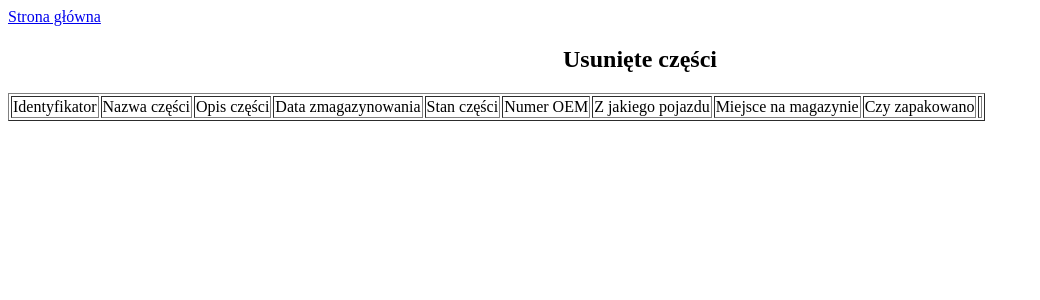
After one commit to korerta/magazyn_czesci, a Flask app: page /basket in a window 1280 px wide. The commit adds this page. Shown: the top 300 px of the page, without its empty margins (0-1040 px from the left). Run offline with Flask 3, Linux system fonts and the light colour scheme; data that the repository does not hold is empty.

Commit message:
Dodano kosz. Dodano funkcję przywracania części z kosza.

```diff
--- a/database.py
+++ b/database.py
@@ -99,8 +99,9 @@ def add_part(name_part: str, desc_part: str, condition_part: str, oem_part: str,
         return False
 
 # Zwrócenie wszystkich części
-def return_parts() -> dict:
+def return_parts(deleted: bool) -> dict:
     """
+    :param deleted: Bool zwrócić dostępne czy usunięte True - Usunięte, False - Dostępne
     Zwrócenie wszystkich części
     :return: Zwraca dict z częściami
     """
@@ -113,7 +114,11 @@ def return_parts() -> dict:
         try:
             cursor = res_conn['cursor']
 
-            cursor.execute("SELECT * FROM parts")
+            if deleted:
+                cursor.execute("SELECT * FROM parts WHERE deleted=1")
+            else:
+                cursor.execute("SELECT * FROM parts WHERE deleted=0")
+
             data_return['result'] = cursor.fetchall()
             data_return['status'] = True
 
@@ -171,4 +176,47 @@ def return_part(id_part: int) -> dict:
 
     return data_return
 
+# Dodanie części z kosza do magazynu
+def return_part_back(id_part: int) -> bool:
+    """
+    Dodanie części do magazynu
+    :param id_part: Identyfikator części
+    :return: Zwraca bool czy się udało
+    """
+
+    data_conn_cursor = conn_cursor()  # Połączenie z bazą danych
+
+    # Jeśli nie zwróciło żadnego błędu
+    if data_conn_cursor['status']:
+        cursor = data_conn_cursor['cursor']
+        conn = data_conn_cursor['conn']
+
+        try:
+            query = "UPDATE parts SET deleted= 0 WHERE id= ?"
+            cursor.execute(query, (id_part,))
+            conn.commit()
+            return True
+
+        except Exception as error:
+            try:
+                conn.rollback()
+            except Exception:
+                pass
+            print('Błąd podczas zwracania rezultatu w return_part_back, błąd:', error)
+            return False
+
+        finally:
+            try:
+                cursor.close()
+            except Exception:
+                pass
+
+            close_connection(conn)
+
+    # Jeśli zwróciło błąd
+    else:
+        print('Błąd podczas zwracania rezultatu w return_part_back.')
+        return False
+
+
 # endregion
--- a/main.py
+++ b/main.py
@@ -1,13 +1,11 @@
 """
 Serwer WWW
 """
-import os.path
-
 # region importy
 # Biblioteki
 from flask import Flask, render_template, request
 from werkzeug.utils import secure_filename
-import uuid
+import uuid, os
 
 # Moje pliki
 from config import ip, port, debug, paths
@@ -90,11 +88,11 @@ def add_part_form(form: dict, files: dict) -> dict:
 
     return data_return
 
-def return_parts() -> dict:
+def return_parts(deleted: bool) -> dict:
     data_return = {'status': False}
 
     # region pobranie z bazy danych części oraz obsługa błędu
-    parts = database.return_parts()
+    parts = database.return_parts(deleted)
     if not parts['status']:
         data_return['parts'] = ()
         data_return['message'] = 'Wystąpił nieoczekiwany bład podczas pobierania części z bazy danych.'
@@ -153,6 +151,42 @@ def show_part_form(form: dict) -> dict:
 
     return data_return
 
+def return_back_part(form: dict) -> dict:
+    """
+    :param form: Formularz
+    :return: Zwraca dict
+    """
+
+    data_return = {'status': False}
+
+    # region czy jest w adresie URL Identyfikator części
+    if not 'part_id' in form:
+        data_return['message'] = 'Nie znaleziono ID części'
+        return data_return
+    # endregion
+
+    # region czy Identyfikator części jest liczbą
+    try:
+        id_part = int(form['part_id'])
+
+    except Exception as error:
+        print(f'Identyfikator części nie jest liczbą całkowitą, błąd: {error}.')
+        data_return['message'] = f'Identyfikator części nie jest liczbą całkowitą, błąd: {error}.'
+        return data_return
+    # endregion
+
+    # region czy się udało przywrócić część z kosza do magazynu
+    if not database.return_part_back(id_part):
+        print('Błąd podczas przywracania z kosza części do magazynu.')
+        data_return['message'] = 'Błąd podczas przywracania z kosza części do magazynu.'
+        return data_return
+
+    data_return['status'] = True
+    data_return['message'] = 'Pomyślnie przywrócono z kosza część.'
+
+    return data_return
+
+
 # endregion
 
 # region Konfiguracja flask
@@ -163,7 +197,7 @@ app = Flask(__name__)
 # Strona główna
 @app.route("/", methods=['GET', 'POST'])
 def home():
-    parts = return_parts()
+    parts = return_parts(False)
     return render_template("index.html", data=parts)
 
 # Dodaj część
@@ -186,6 +220,17 @@ def show_part():
 
     return render_template("show_part.html", data=return_data)
 
+# Kosz
+@app.route("/basket", methods=['GET', 'POST'])
+def basket():
+    parts = return_parts(True)
+    if request.form:
+        result = return_back_part(request.form)
+
+        parts['message'] = result['message']
+
+    return render_template("basket.html", data=parts)
+
 # endregion
 
 if __name__ == "__main__":
--- /dev/null
+++ b/templates/basket.html
@@ -0,0 +1,50 @@
+<!DOCTYPE html>
+<html lang="en">
+<head>
+    <meta charset="UTF-8">
+    <title>Kosz</title>
+</head>
+<body>
+    <a href="{{ url_for('home') }}">Strona główna</a><br>
+
+    <center><h2>Usunięte części</h2></center>
+    {{ data['message'] }}
+    <table border="1">
+        <tr>
+            <td>Identyfikator</td>
+            <td>Nazwa części</td>
+            <td>Opis części</td>
+            <td>Data zmagazynowania</td>
+            <td>Stan części</td>
+            <td>Numer OEM</td>
+            <td>Z jakiego pojazdu</td>
+            <td>Miejsce na magazynie</td>
+            <td>Czy zapakowano</td>
+            <td></td>
+        </tr>
+        {% for part in data['parts'] %}
+        <tr>
+            <form method="post">
+                <td><input type="text" disabled value="{{ part[0] }}" /></td>
+                <input type="hidden" name="part_id" value="{{ part[0] }}" />
+                <td>{{ part[1] }}</td>
+                <td>{{ part[2] }}</td>
+                <td>{{ part[3] }}</td>
+                <td>{{ part[4] }}</td>
+                <td>{{ part[5] }}</td>
+                <td>{{ part[6] }}</td>
+                <td>{{ part[7] }}</td>
+                <td>
+                    {% if part[8] == 0 %}
+                    {{ "NIE" }}
+                    {% else %}
+                    {{ "TAK" }}
+                    {% endif %}
+                </td>
+                <td><button type="submit">Przywróć część</button></td>
+            </form>
+        </tr>
+        {% endfor %}
+    </table>
+</body>
+</html>
--- a/templates/index.html
+++ b/templates/index.html
@@ -14,7 +14,7 @@
     </style>
     <div id="form">
         <a href="{{ url_for('add_part') }}">Dodaj część do magazynu</a><br>
-        <a href="#">Kosz</a><br>
+        <a href="{{ url_for('basket') }}">Kosz</a><br>
         <form method="post">
             <h2>Wyszukaj część (numer OEM, Tag, Identyfikator...)</h2>
             <input type="text" name="id_search" placeholder="ID części"/>
@@ -27,7 +27,7 @@
         </form><br>
     </div>
     <div id="parts">
-        <center><h2>Części</h2></center>
+        <center><h2>Dostępne części</h2></center>
         {{ data['message'] }}
         <table border="1">
             <tr>
--- a/templates/show_part.html
+++ b/templates/show_part.html
@@ -12,7 +12,7 @@
             float: left;
     </style>
 
-    <a href="{{ url_for('home') }}">Strona główna</a><br>
+    <a href="{{ url_for('home') }}">Strona główna</a><br><br>
 
     <table border="1">
         <tr>
```
